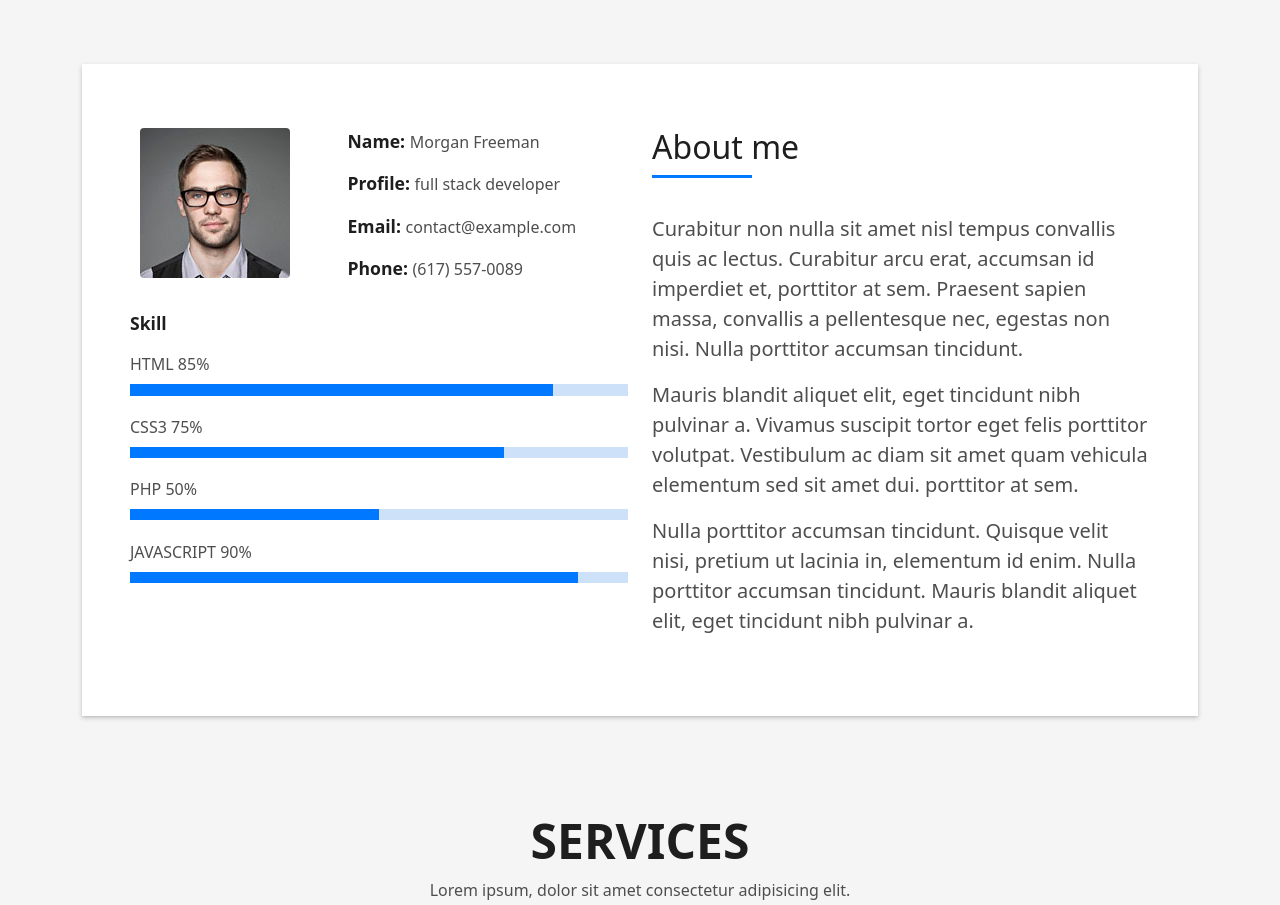
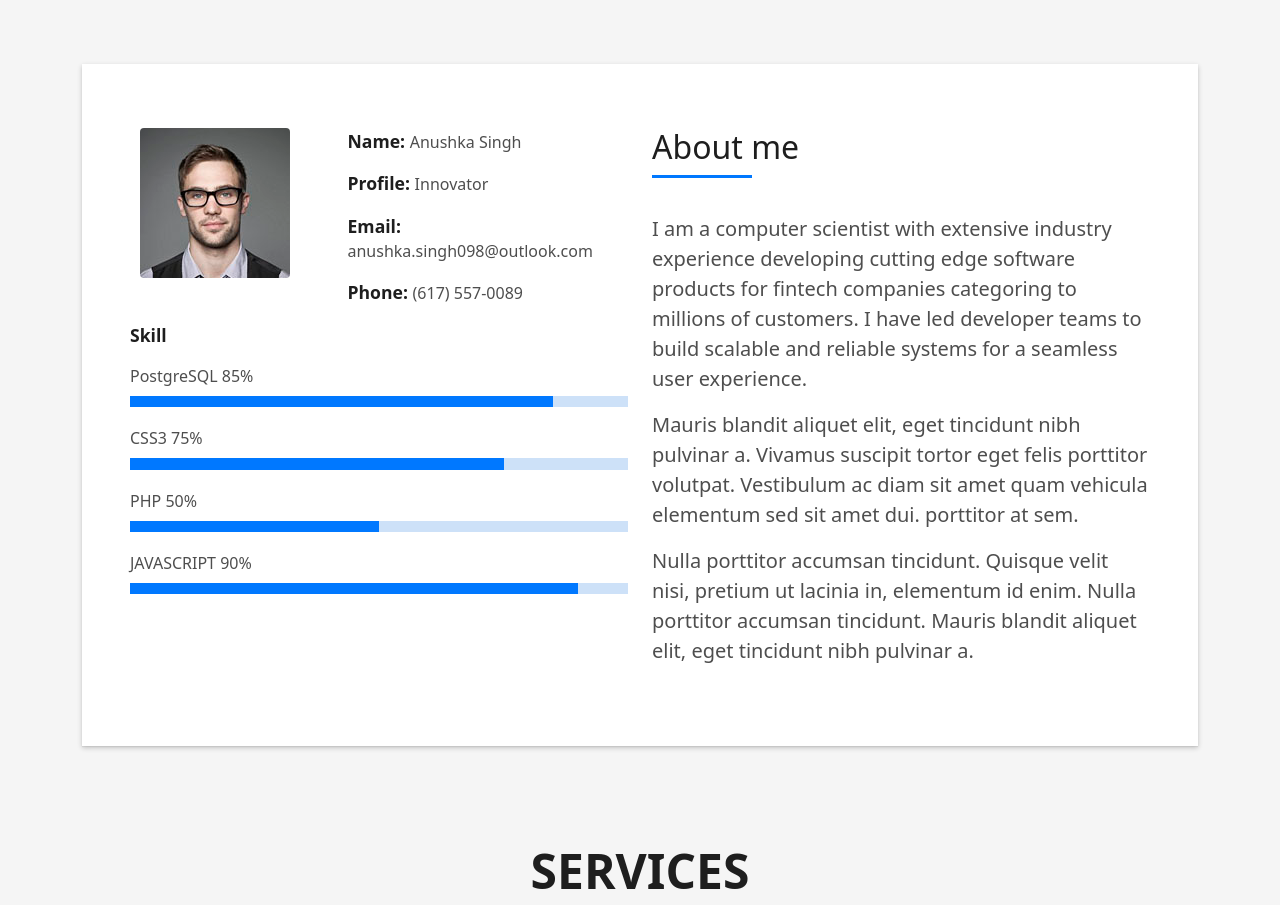
Before and after one commit to anushkasingh98/anushkasingh, a plain HTML site: page index.html in a window 1280 px wide. Shown: the part 800-1705 px from the top of the page. Drawn offline with Linux system fonts and the light colour scheme.

Commit message:
Updated profile

```diff
--- a/index.html
+++ b/index.html
@@ -105,16 +105,16 @@
                     </div>
                     <div class="col-sm-6 col-md-7">
                       <div class="about-info">
-                        <p><span class="title-s">Name: </span> <span>Morgan Freeman</span></p>
-                        <p><span class="title-s">Profile: </span> <span>full stack developer</span></p>
-                        <p><span class="title-s">Email: </span> <span>contact@example.com</span></p>
+                        <p><span class="title-s">Name: </span> <span>Anushka Singh</span></p>
+                        <p><span class="title-s">Profile: </span> <span>Innovator</span></p>
+                        <p><span class="title-s">Email: </span> <span>anushka.singh098@outlook.com</span></p>
                         <p><span class="title-s">Phone: </span> <span>(617) 557-0089</span></p>
                       </div>
                     </div>
                   </div>
                   <div class="skill-mf">
                     <p class="title-s">Skill</p>
-                    <span>HTML</span> <span class="pull-right">85%</span>
+                    <span>PostgreSQL</span> <span class="pull-right">85%</span>
                     <div class="progress">
                       <div class="progress-bar" role="progressbar" style="width: 85%;" aria-valuenow="85" aria-valuemin="0" aria-valuemax="100"></div>
                     </div>
@@ -140,10 +140,8 @@
                       </h5>
                     </div>
                     <p class="lead">
-                      Curabitur non nulla sit amet nisl tempus convallis quis ac lectus. Curabitur arcu erat, accumsan id
-                      imperdiet et, porttitor
-                      at sem. Praesent sapien massa, convallis a pellentesque nec, egestas non nisi. Nulla
-                      porttitor accumsan tincidunt.
+                      I am a computer scientist with extensive industry experience developing cutting edge software products for fintech companies
+                      categoring to millions of customers. I have led developer teams to build scalable and reliable systems for a seamless user experience.
                     </p>
                     <p class="lead">
                       Mauris blandit aliquet elit, eget tincidunt nibh pulvinar a. Vivamus suscipit tortor eget felis
```
